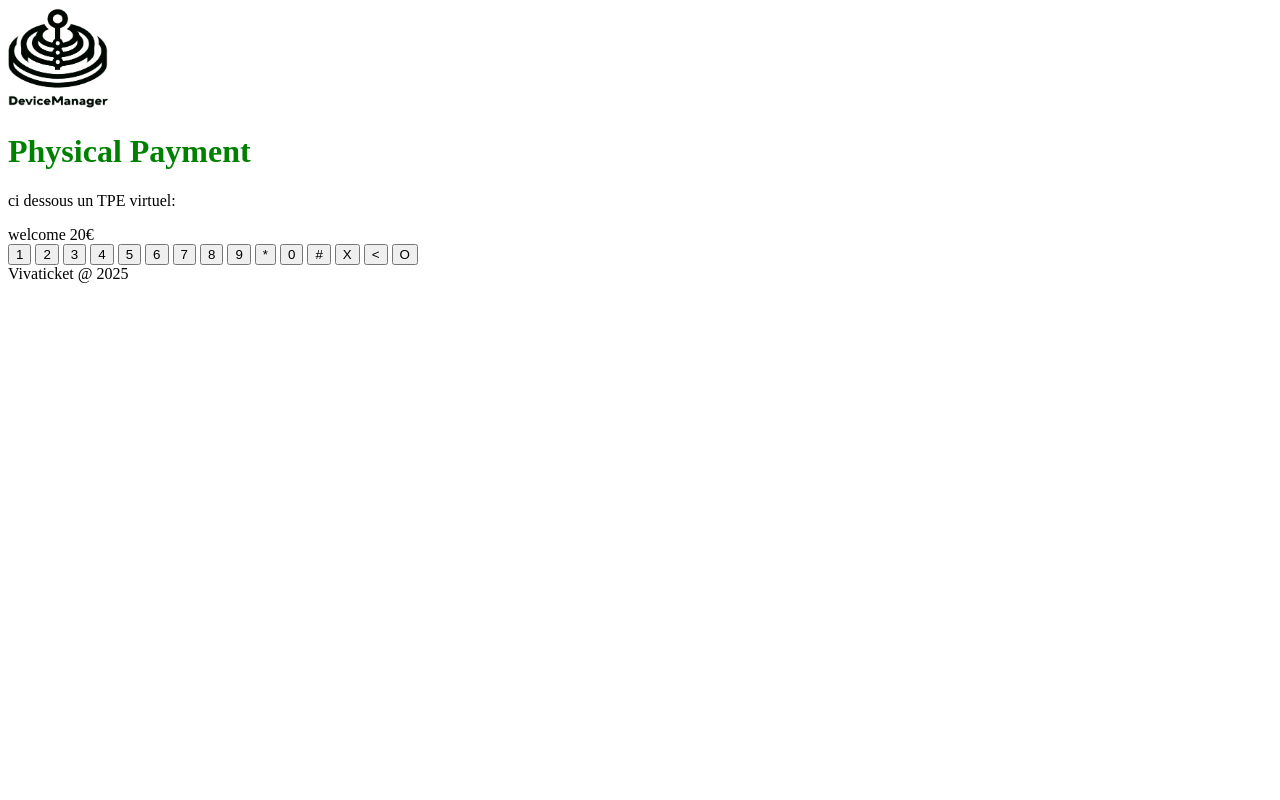
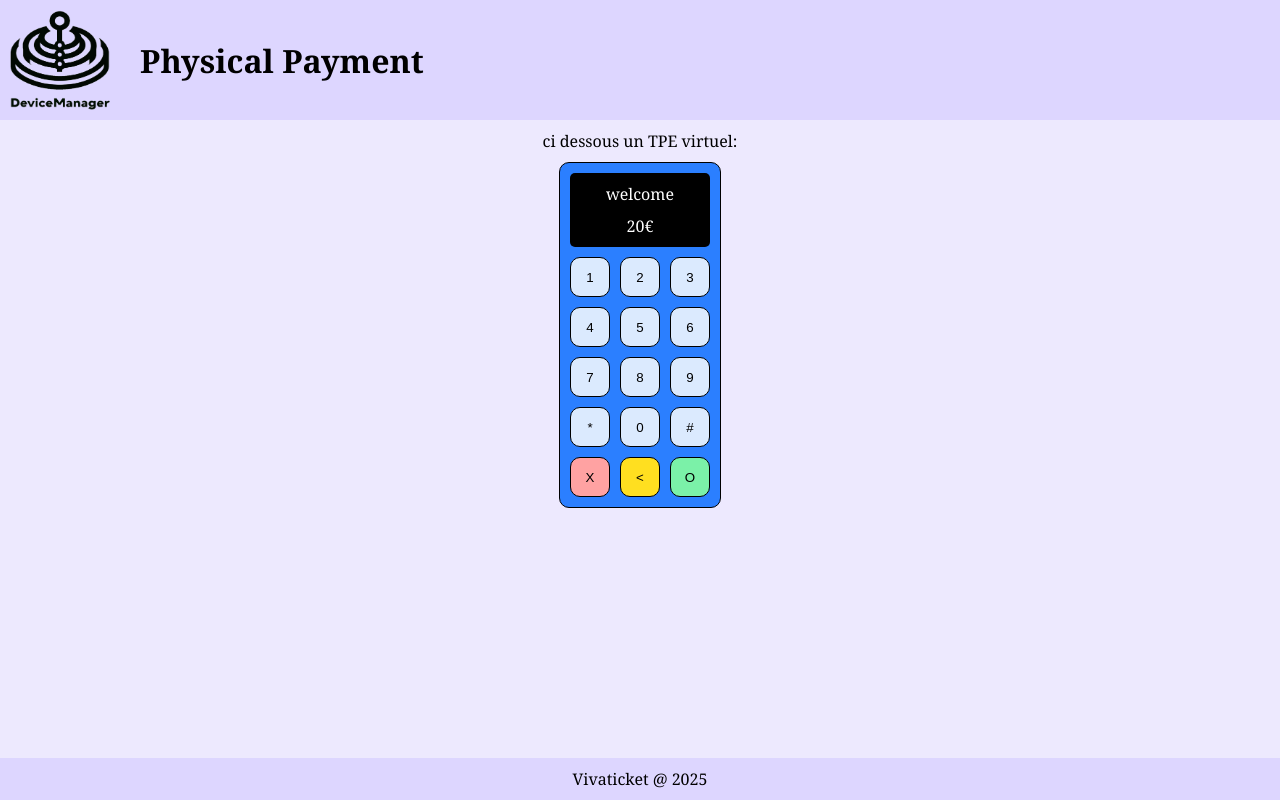
Before and after one commit to MarilleauBastian/simulateur-tpe, a plain HTML site: page index.html in a window 1280 px wide. Drawn offline with Linux system fonts and the light colour scheme.

Commit message:
création de css #5

```diff
--- a/styles/style.css
+++ b/styles/style.css
@@ -1,3 +1,130 @@
-h1 {
-  color: green;
+/* General */
+
+* {
+  margin: 0;
+  padding: 0;
+  box-sizing: border-box;
 }
+
+html,
+body {
+  font-family: "Georgia", serif;
+}
+
+/* Variables */
+
+:root {
+  --violet-100: oklch(94.3% 0.029 294.588);
+  --violet-200: oklch(89.4% 0.057 293.283);
+  --blue-100: oklch(93.2% 0.032 255.585);
+  --blue-50: oklch(97% 0.014 254.604);
+  --blue-500: oklch(62.3% 0.214 259.815);
+  --red-300: oklch(80.8% 0.114 19.571);
+  --red-200: oklch(88.5% 0.062 18.334);
+  --yellow-300: oklch(90.5% 0.182 98.111);
+  --yellow-200: oklch(94.5% 0.129 101.54);
+  --green-300: oklch(87.1% 0.15 154.449);
+  --green-200: oklch(92.5% 0.084 155.995);
+}
+
+/* Elements */
+
+header {
+  display: flex;
+  flex-direction: row;
+  align-items: center;
+  gap: 30px;
+  padding: 10px;
+  color: black;
+  background-color: var(--violet-200);
+}
+
+body {
+  background-color: var(--violet-100);
+}
+
+footer {
+  display: flex;
+  flex-direction: row;
+  justify-content: center;
+  padding: 10px;
+  background-color: var(--violet-200);
+}
+
+/* Classes */
+
+.conteneur-principal {
+  min-height: 100vh; /* 100% de la hauteur du viewport */
+  display: flex;
+  flex-direction: column;
+}
+
+.conteneur-corps {
+  flex: 1;
+  display: flex;
+  flex-direction: column;
+  gap: 10px;
+  align-items: center;
+  padding: 10px;
+}
+
+.tpe {
+  display: flex;
+  flex-direction: column;
+  gap: 10px;
+  background-color: var(--blue-500);
+  padding: 10px;
+  border: 1px solid; /* Bordure d'un pixel d'épaisseur et de style 'solid' */
+  border-radius: 10px; /* Bordure avec un rayon d'arrondi de 10 pixels */
+  .ecran {
+    display: flex;
+    flex-direction: column;
+    align-items: center;
+    border-radius: 5px;
+    gap: 10px;
+    color: white;
+    background-color: black;
+    padding: 10px;
+  }
+  .tpe-boutons {
+    display: grid;
+    grid-template-columns: repeat(
+      3,
+      1fr
+    ); /* Chaque ligne de la grille a 3 elements */
+    gap: 10px;
+    button {
+      width: 40px;
+      height: 40px;
+      border: 1px solid;
+      border-radius: 10px;
+      background-color: var(--blue-100);
+    }
+    .bouton-tpe-rouge {
+      background-color: var(--red-300);
+    }
+    .bouton-tpe-rouge:hover {
+      background-color: var(--red-200);
+    }
+
+    .bouton-tpe-jaune {
+      background-color: var(--yellow-300);
+    }
+    .bouton-tpe-jaune:hover {
+      background-color: var(--yellow-200);
+    }
+    .bouton-tpe-vert {
+      background-color: var(--green-300);
+    }
+    .bouton-tpe-vert:hover {
+      background-color: var(--green-200);
+    }
+    button:hover {
+      background-color: var(--blue-50);
+      cursor: pointer;
+    }
+    button:active {
+      border: 1px solid white;
+    }
+  }
+}
```
